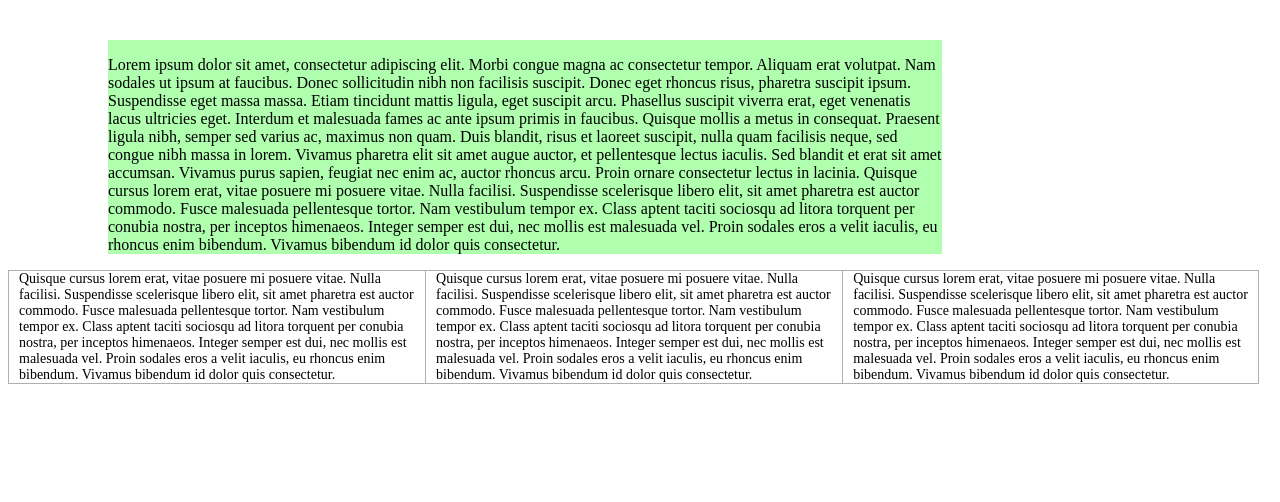
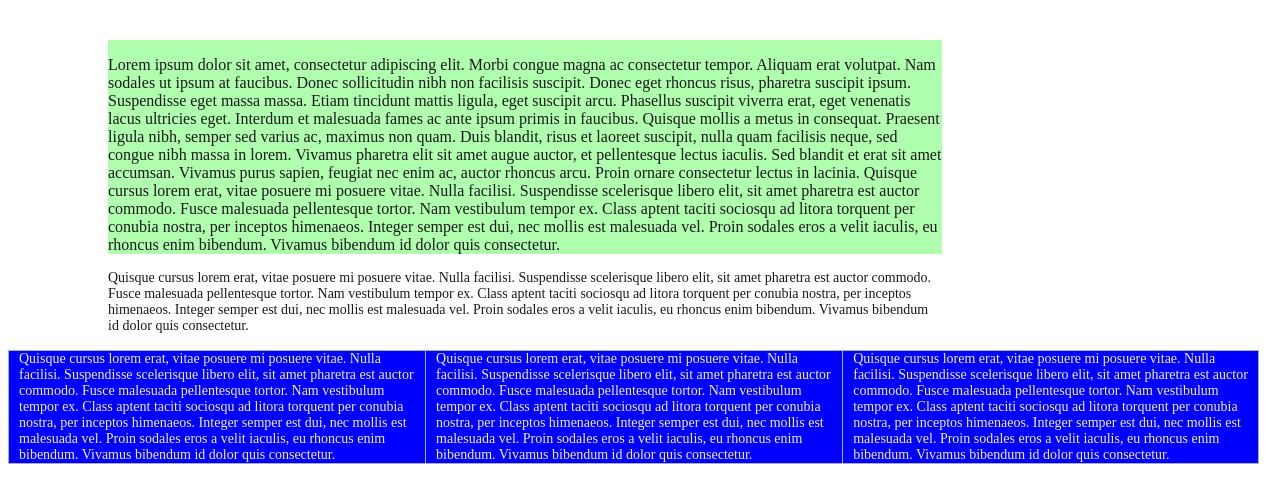
Before and after one commit to kdekorte/containerQuery, a plain HTML site: page index.html in a window 1280 px wide. Drawn offline with Linux system fonts and the light colour scheme.

Commit message:
hidden-on-small demo

```diff
--- a/index.html
+++ b/index.html
@@ -42,9 +42,21 @@
 
 
             </div>
+
+            <div cq-styles='hidden-on-small, normal' cq-breakpoints='300'>
+                Quisque cursus lorem erat, vitae posuere mi posuere vitae. Nulla facilisi. Suspendisse scelerisque
+                libero elit, sit
+                amet pharetra est auctor commodo. Fusce malesuada pellentesque tortor. Nam vestibulum tempor ex. Class
+                aptent taciti
+                sociosqu ad litora torquent per conubia nostra, per inceptos himenaeos. Integer semper est dui, nec
+                mollis est
+                malesuada vel. Proin sodales eros a velit iaculis, eu rhoncus enim bibendum. Vivamus bibendum id dolor
+                quis
+                consectetur.
+            </div>
         </div>
 
-        <div cq-styles='full-width,half-width,plus-one' cq-breakpoints='400,600'>
+        <div cq-styles='full-width,half-width,plus-one' cq-breakpoints='600,900'>
             <div id='left' class='col'>
                 Quisque cursus lorem erat, vitae posuere mi posuere vitae. Nulla facilisi. Suspendisse scelerisque
                 libero elit, sit
--- a/styles.scss
+++ b/styles.scss
@@ -4,7 +4,7 @@
 body {
 	box-sizing: border-box;
 	font-size: 14px;
-	font-color: #1a1a1a;
+	color: #1a1a1a;
 }
 div {
 	box-sizing: border-box;
@@ -32,6 +32,11 @@ div {
 .twothird-width {
 	width: 66%;
 	margin-left: 100px;
+
+	.hidden-on-small {
+		height: 0px;
+		overflow: hidden;
+	}
 }
 .full-width {
 	padding: 0 10px;
@@ -41,6 +46,8 @@ div {
 }
 .half-width {
 	.col {
+		color: #efefef;
+		background-color: #00aa00;
 		padding: 0 10px;
 		border: 1px solid #afafaf;
 		float: left;
@@ -60,7 +67,12 @@ div {
 	}
 }
 .plus-one {
+
+
+
 	div {
+		color: #efefef;
+		background-color: #0000ff;
 		padding: 0 10px;
 	}
 	.col {
```
Also changed, not shown: styles.css, 1 other file.
